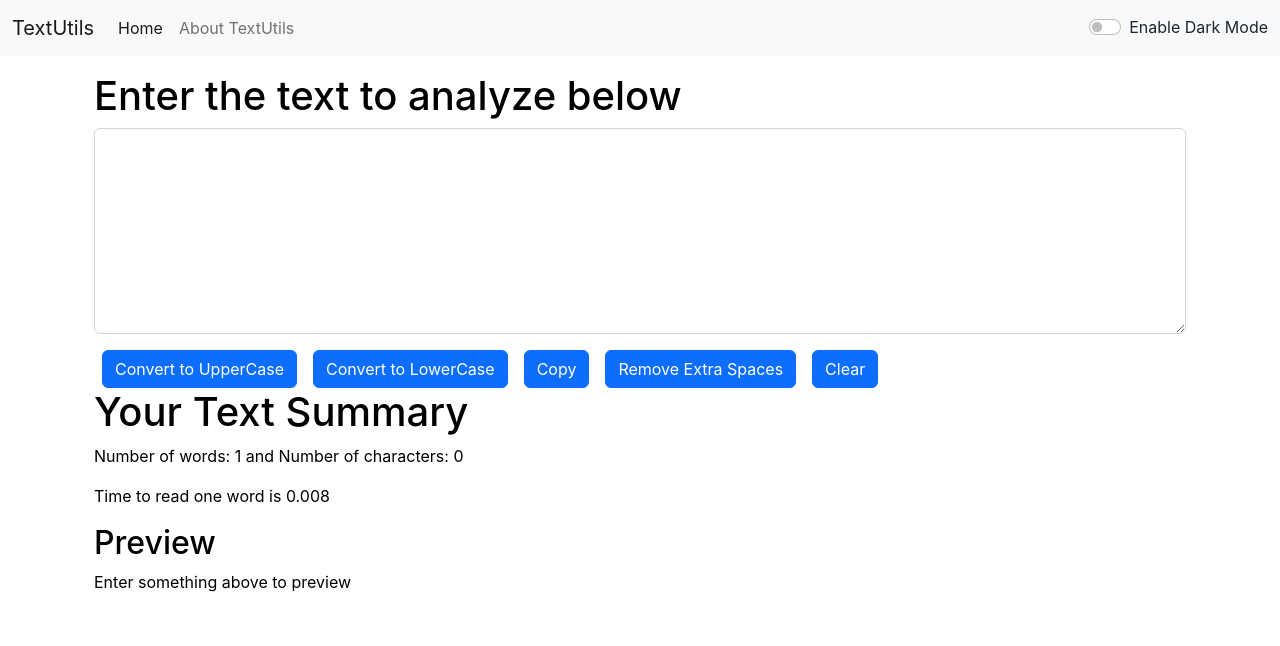
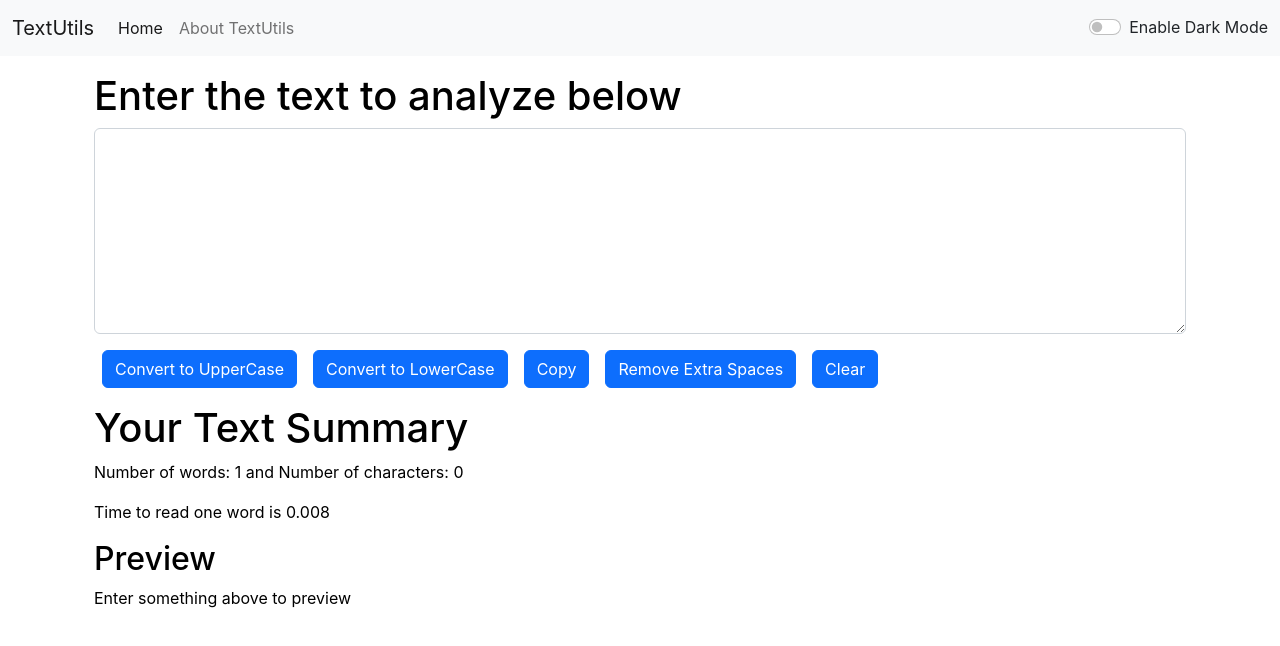
Before and after one commit to vikramshaw/TextUtils, a React (Create React App) app: page / in a window 1280 px wide. Shown: the top 646 px of the page. Built offline with nearby package versions, Linux system fonts and the light colour scheme.

Commit message:
Removed my-3 error

```diff
--- a/src/cmponents/TextForm.js
+++ b/src/cmponents/TextForm.js
@@ -6,7 +6,7 @@ export default function TextForm(props) {
         // console.log("UpperCase was Clicked" + text);
         let newText= text.toUpperCase();
         setText(newText)
-        props.showAlert("Converted to UpperCase", "success")
+        props.showAlert("Converted to UpperCase", "success");
     }
 
     const handleLowClick = () => {
@@ -58,7 +58,7 @@ export default function TextForm(props) {
                 <button className="btn btn-primary mx-2" onClick={handleClearClick}>Clear</button>
             </div>
 
-            <div className="container" my-3 style={{color: props.mode === 'dark' ? 'white':'black'}}>
+            <div className="container my-3" style={{color: props.mode === 'dark' ? 'white':'black'}}>
                 <h1>Your Text Summary</h1>
                 <p>Number of words: {text.split(" ").length} and Number of characters: {text.length}</p>
                 <p>Time to read one word is {0.008 * text.split(" ").length}</p>
```
